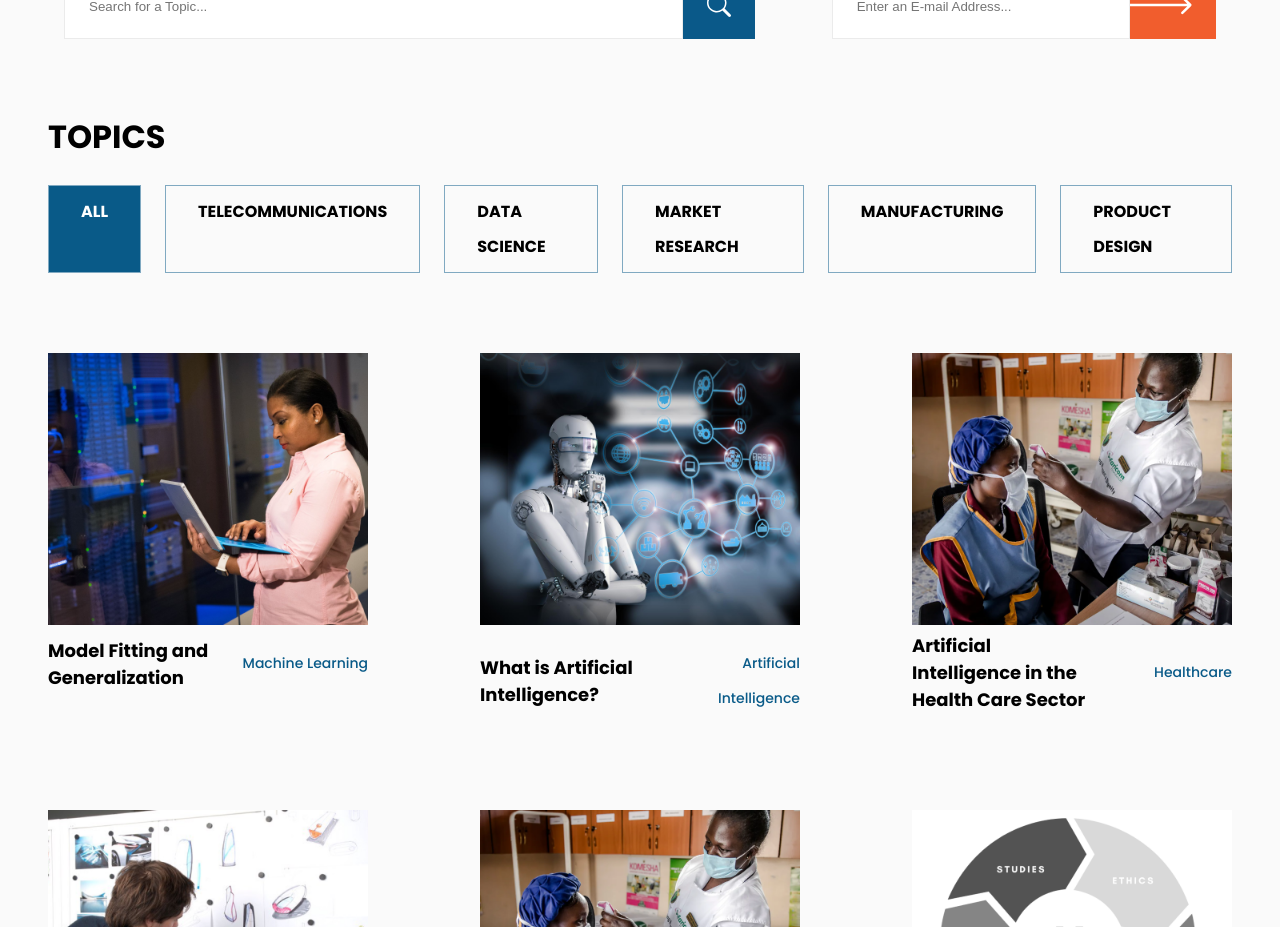
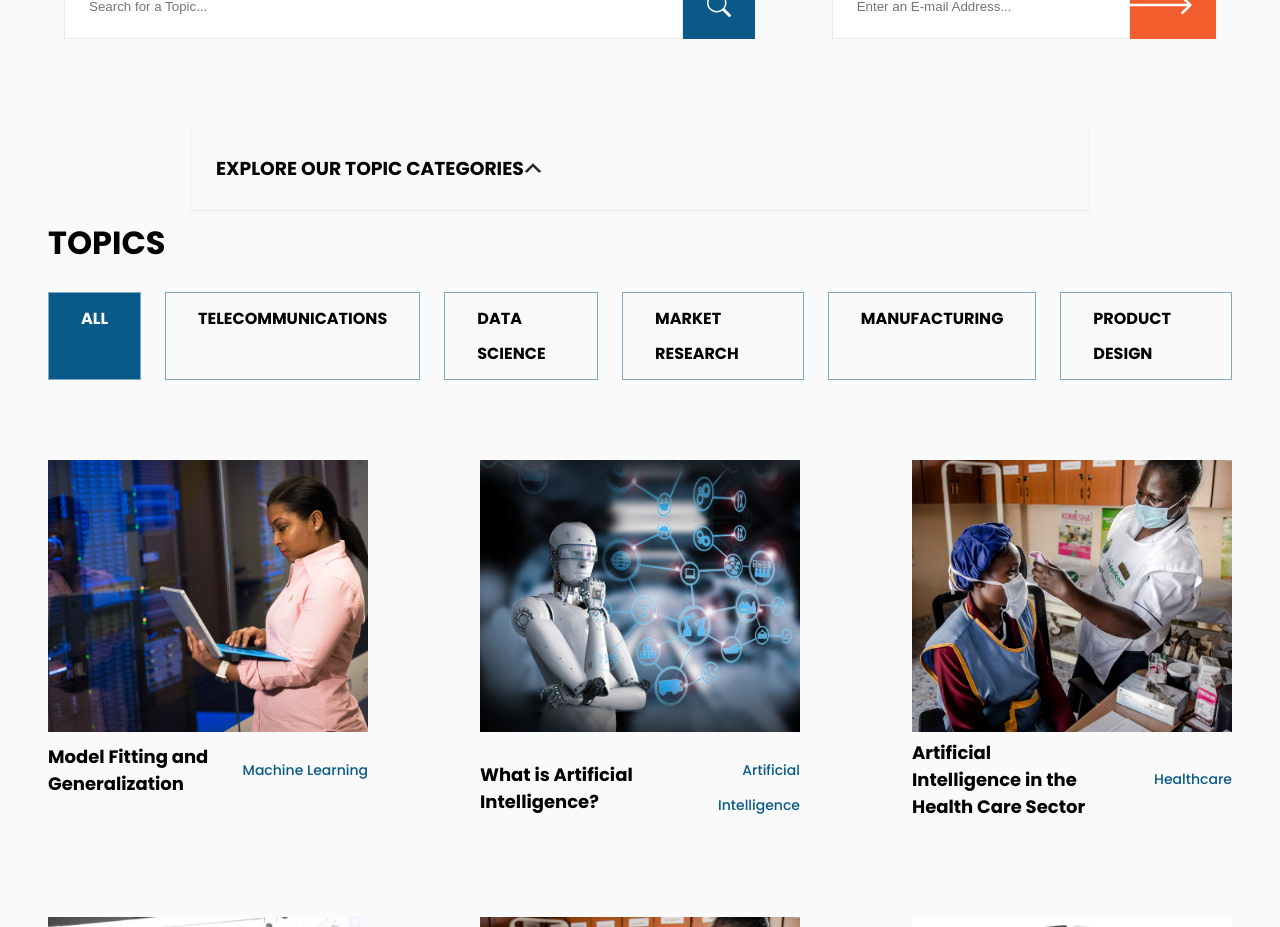
Before and after one commit to consoledot/Determinas, a Next.js app: page /blog in a window 1280 px wide. Shown: the part 800-1727 px from the top of the page. Built offline with nearby package versions, Linux system fonts and the light colour scheme.

Commit message:
update explore topics

```diff
--- a/pages/blog.js
+++ b/pages/blog.js
@@ -4,6 +4,7 @@ import Footer from "../components/Footer";
 import Navigation from "../components/Navigation";
 import search from "../public/images/search.svg";
 import arrow_right from "../public/images/arrow-right.svg";
+import arrow_up from "../public/images/arrow-up.svg";
 import feature1 from "../public/images/feature-1.png";
 import feature2 from "../public/images/feature-2.png";
 import feature3 from "../public/images/feature-3.png";
@@ -70,6 +71,10 @@ export default function Blog() {
       </section>
       <section className="container-section blog">
         <div>
+          <div className="explore-topics">
+            <h3>EXPLORE OUR TOPIC CATEGORIES</h3>
+            <Image src={arrow_up} alt="" />
+          </div>
           <h2>TOPICS</h2>
           <div className="topics">
             {topics.map((topic, i) => (
--- a/styles/globals.css
+++ b/styles/globals.css
@@ -647,6 +647,13 @@ button:hover {
 .blog .features {
   margin-top: 3rem;
 }
+.explore-topics {
+  display: flex;
+  box-shadow: 0px 2px 4px rgba(189, 189, 189, 0.25);
+  width: 70vw;
+  margin: 1.5rem auto;
+  padding: 0.5rem 1.5rem;
+}
 .choose-us {
   display: flex;
   justify-content: center;
@@ -677,6 +684,7 @@ button:hover {
     flex-wrap: wrap;
     gap: 0.5rem;
     justify-content: center;
+    display: none;
   }
   .topics p {
     padding: 0.5rem;
```
